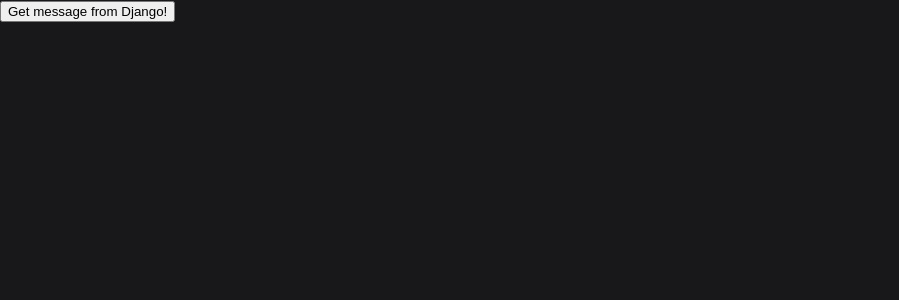
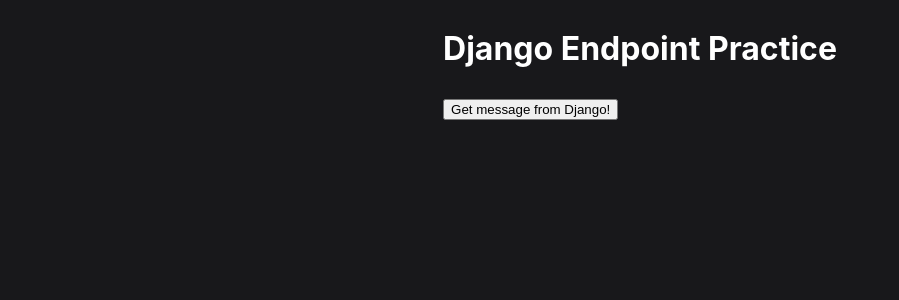
Before and after one commit to s116821/myPortfolio, a React (Create React App) app: page /django-demo in a window 1280 px wide. Shown: the top 300 px of the page, without its empty margins (0-899 px from the left). Built offline with nearby package versions, Linux system fonts and the light colour scheme; no server answers.

Commit message:
Added changes needed to allow routing between pages via clickable "learn more" sections.  Made some additional stylistic changes

```diff
--- a/package.json
+++ b/package.json
@@ -18,6 +18,7 @@
     "framer-motion": "^7.3.5",
     "react": "^18.2.0",
     "react-dom": "^18.2.0",
+    "react-router-dom": "6.25.0",
     "react-scripts": "5.0.1",
     "web-vitals": "^2.1.4",
     "yup": "^0.32.11"
--- a/src/App.js
+++ b/src/App.js
@@ -1,14 +1,14 @@
 import React from "react";
-import { Switch, Route } from "react-router-dom";
+import { Routes, Route } from "react-router-dom";
 import DjangoDemoPage from "./components/DjangoDemoPage";
 import MainPage from "./components/MainPage";
 
 function App() {
   return (
-    <Switch>
-      <Route path="/django-demo" component={DjangoDemoPage} />
-      <Route path="/" component={MainPage} />
-    </Switch>
+    <Routes>
+      <Route path="/django-demo" element={<DjangoDemoPage />} />
+      <Route path="/" element={<MainPage />} />
+    </Routes>
   );
 }
 
--- a/src/components/Card.js
+++ b/src/components/Card.js
@@ -1,4 +1,6 @@
-import { Heading, HStack, Image, Link, Text, VStack } from "@chakra-ui/react";
+import { Heading, HStack, Image, Text, VStack } from "@chakra-ui/react";
+import { Link as ReactRouterLink } from 'react-router-dom'
+import { Link as ChakraLink, LinkProps } from '@chakra-ui/react'
 import { FontAwesomeIcon } from "@fortawesome/react-fontawesome";
 import { faArrowRight } from "@fortawesome/free-solid-svg-icons";
 import React from "react";
@@ -12,12 +14,12 @@
       <Image src={imageSrc} alt={title} />
       <Heading>{title}</Heading>
       <Text>{description}</Text>
-      <HStack>
-        <Text>Learn more</Text>
-        <Link href={linkUrl} isExternal>
+      <ChakraLink as={ReactRouterLink} to={linkUrl}>
+        <HStack>
+          <Text>Learn more</Text>
           <FontAwesomeIcon icon={faArrowRight} />
-        </Link>
-      </HStack>
+        </HStack>
+      </ChakraLink>
     </VStack>
   );
 };
--- a/src/components/DjangoDemoPage.js
+++ b/src/components/DjangoDemoPage.js
@@ -1,4 +1,6 @@
 import React, { useState, useEffect } from "react";
+import FullScreenSection from "./FullScreenSection";
+import { Box, Heading } from "@chakra-ui/react";
 
 function DjangoDemoPage() {
     const [message, setMessage] = useState('');
@@ -16,10 +18,21 @@
     };
 
     return (
-      <div>
-        <button onClick={handleClick}>Get message from Django!</button>
-        <p>{message}</p>
-      </div>
+      <FullScreenSection
+      backgroundColor="#18181b"
+      isDarkBackground
+      p={8}
+      alignItems="flex-start"
+      spacing={8}
+      >
+        <Heading as="h1" id="django-title">
+          Django Endpoint Practice
+        </Heading>
+        <div>
+          <button onClick={handleClick}>Get message from Django!</button>
+          <p>{message}</p>
+        </div>
+      </FullScreenSection>
     );
 }
 
--- a/src/components/LandingSection.js
+++ b/src/components/LandingSection.js
@@ -14,7 +14,7 @@
     justifyContent="center"
     alignItems="center"
     isDarkBackground
-    backgroundColor="#2A4365"
+    backgroundColor="#512DA8"
   >
     <VStack spacing={4} alignItems="center">
       <Avatar size="2xl" name="Steven" src={profile}> </Avatar>
--- a/src/components/MainPage.js
+++ b/src/components/MainPage.js
@@ -4,7 +4,7 @@
 import ProjectsSection from "./ProjectsSection";
 import ContactMeSection from "./ContactMeSection";
 import Footer from "./Footer";
-import { AlertProvider } from "./alertContext";
+import { AlertProvider } from "../context/alertContext";
 import Alert from "./Alert";
 
 function MainPage() {
--- a/src/components/ProjectsSection.js
+++ b/src/components/ProjectsSection.js
@@ -27,13 +27,14 @@
     description:
       "This is a quick project in which I practiced implementing a couple endpoints via Django and included their functionality on this project tile 🔥️.",
     getImageSrc: () => require("../images/django.jpg"),
+    linkUrl: "/django-demo"
   },
 ];
 
 const ProjectsSection = () => {
   return (
     <FullScreenSection
-      backgroundColor="#14532d"
+      backgroundColor="#906406"
       isDarkBackground
       p={8}
       alignItems="flex-start"
@@ -53,6 +54,7 @@
             title={project.title}
             description={project.description}
             imageSrc={project.getImageSrc()}
+            linkUrl={project.linkUrl}
           />
         ))}
       </Box>
```
Also changed, not shown: 1 other file (tests, documents, lock files or other folders).
